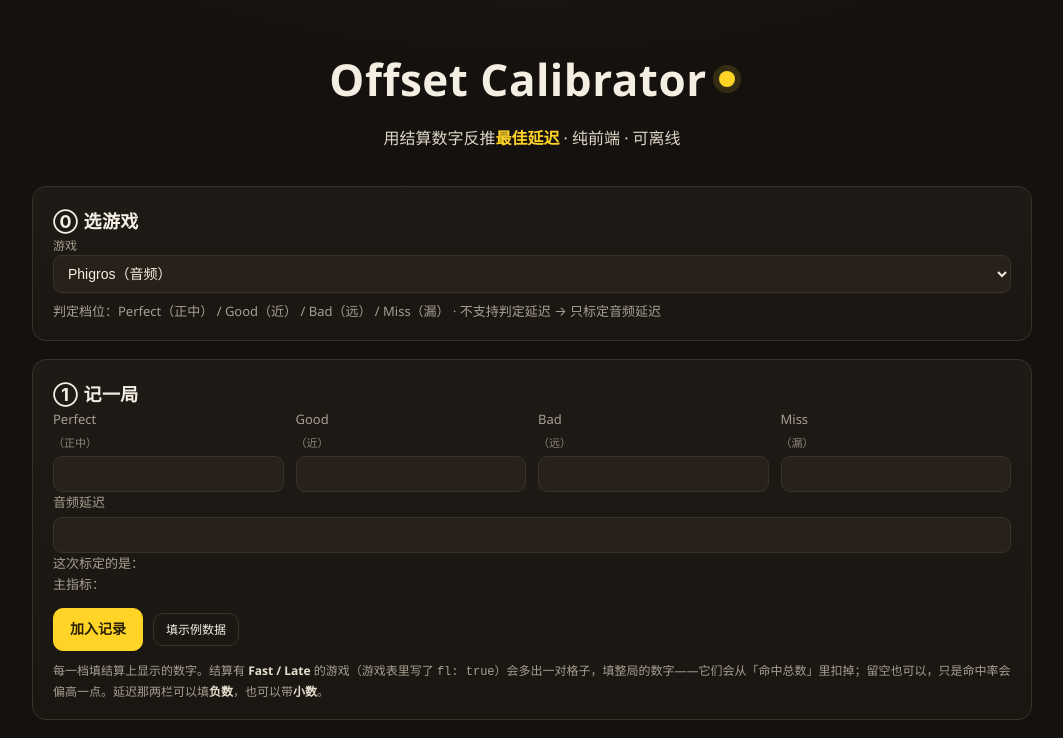
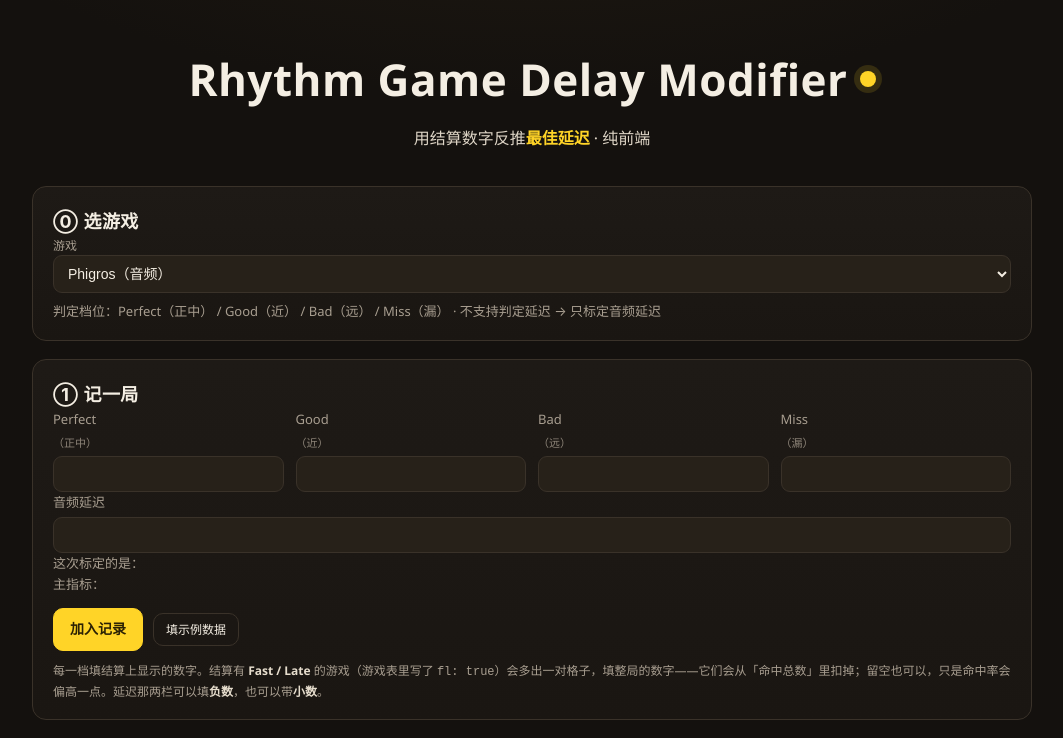
Before and after one commit to chinatsu-hinata/RhythmGame_DelayModify, a plain HTML site: page index.html in a window 1280 px wide. Shown: the top 738 px of the page, without its empty margins (108-1171 px from the left). Drawn offline with Linux system fonts and the light colour scheme.

Commit message:
Add files via upload

```diff
--- a/index.html
+++ b/index.html
@@ -3,7 +3,7 @@
 <head>
 <meta charset="utf-8">
 <meta name="viewport" content="width=device-width, initial-scale=1">
-<title>Offset Calibrator · 用结算数字反推最佳延迟</title>
+<title>Rhythm Game Delay Modifier丨音游延迟设定器</title>
 <meta name="description" content="填入每局各判定档位的数量，用抛物线拟合反推你该把音频延迟或判定延迟调到多少。纯前端、不联网。">
 <link rel="stylesheet" href="styles.css">
 </head>
@@ -12,8 +12,8 @@
 
 <header class="hero">
   <div class="hero-inner">
-    <h1>Offset Calibrator <span class="dot"></span></h1>
-    <p class="sub">用结算数字反推<b>最佳延迟</b> · 纯前端 · 可离线</p>
+    <h1>Rhythm Game Delay Modifier <span class="dot"></span></h1>
+    <p class="sub">用结算数字反推<b>最佳延迟</b> · 纯前端</p>
   </div>
 </header>
 
@@ -178,7 +178,7 @@
 </main>
 
 <footer>
-  <p>本地工具 · 不收集数据 · 欢迎 fork 改成自己的游戏</p>
+  <p>请支持日向千夏Chinatsu Hinata谢谢喵</p>
 </footer>
 
 <!-- 不写 ?v= 版本号：方便在 GitHub 网页里直接改文件；GitHub Pages 缓存约 10 分钟，改完刷新未生效就 Ctrl+F5 -->
```
